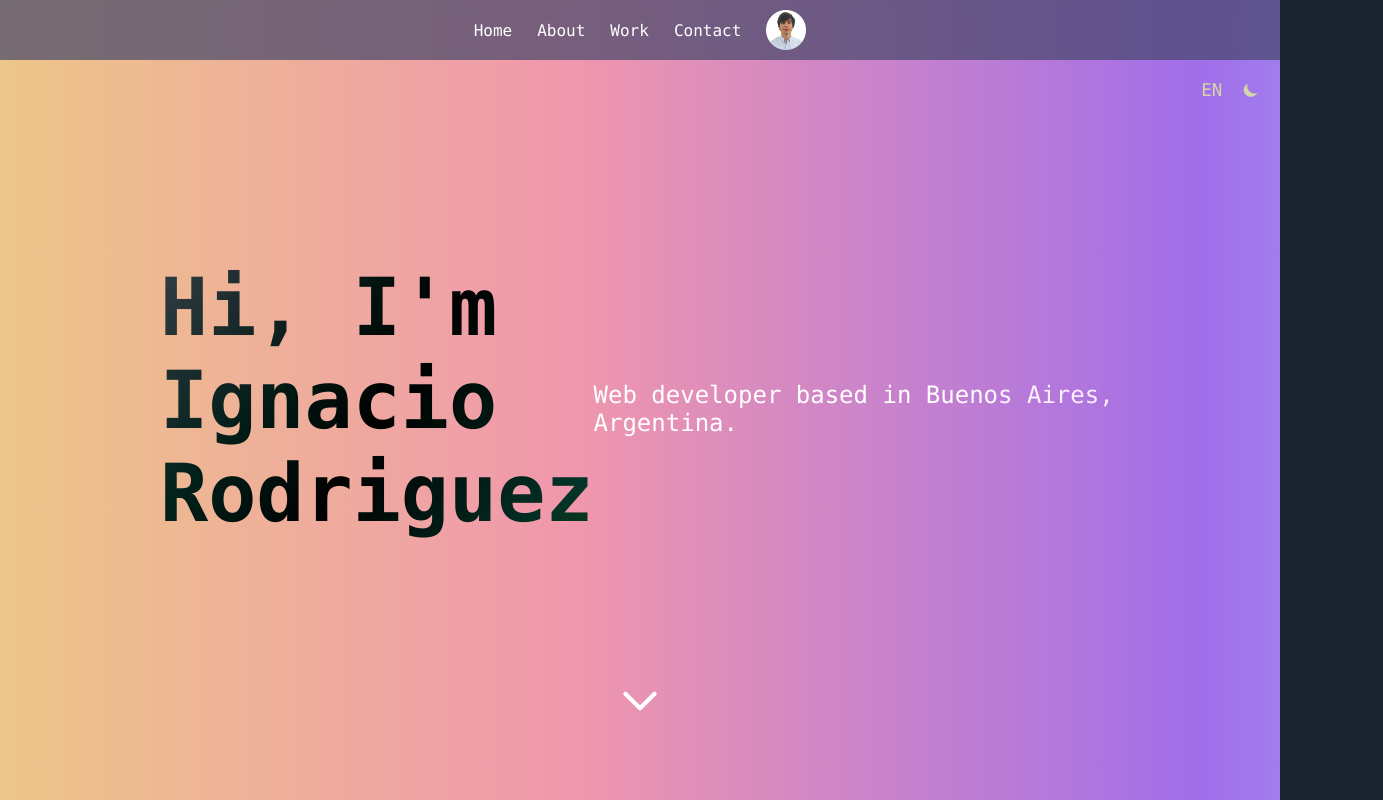
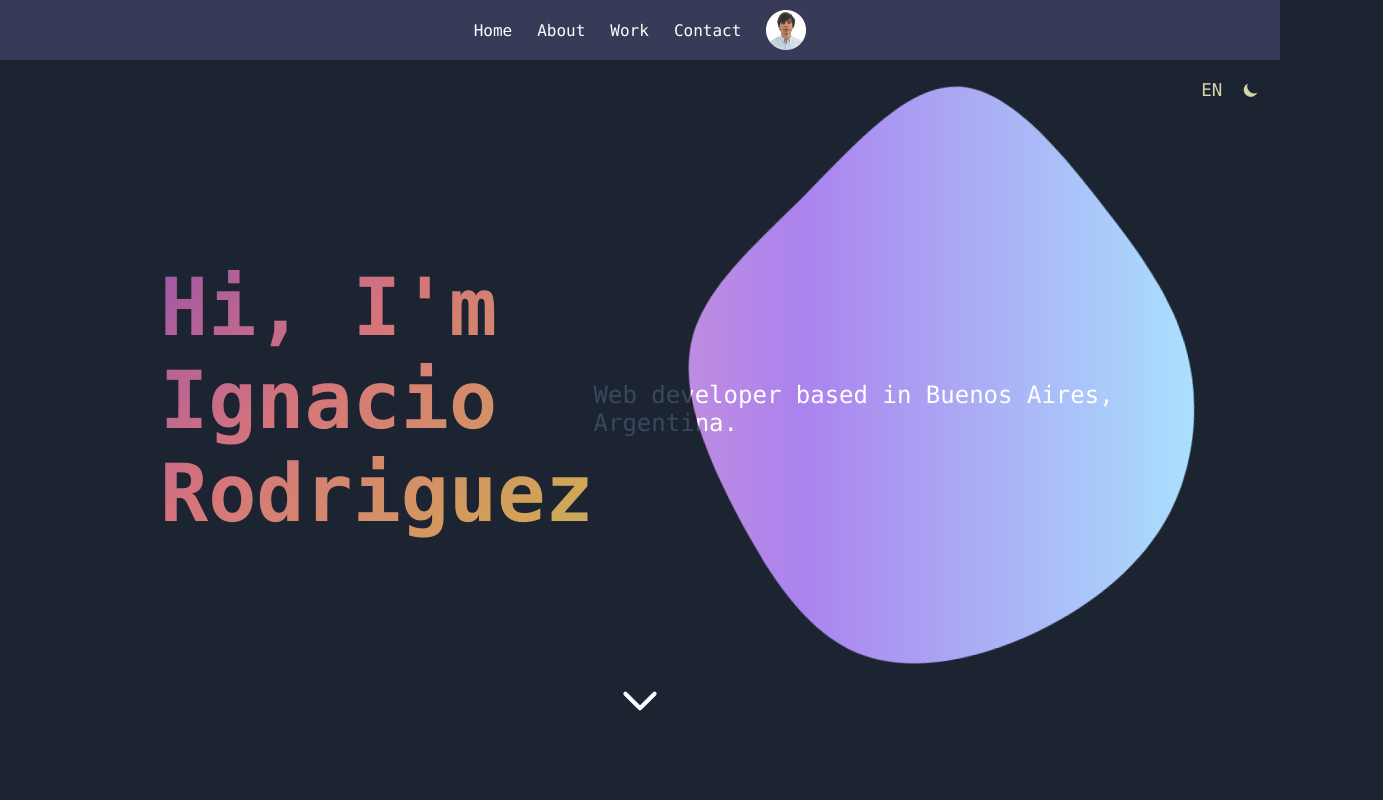
Before and after one commit to IgnacioRodriguez01/IgnacioRodriguez01, a React (Create React App) app in the folder portfolio/: page / in a window 1280 px wide. Shown: the top 800 px of the page, 1383 px wide, since content can reach past the window. Built offline with nearby package versions, Linux system fonts and the light colour scheme; the HTML template or start-up script is replaced by a standard one.

Commit message:
fix: blob for chrome via mix-blend

```diff
--- a/portfolio/src/App.js
+++ b/portfolio/src/App.js
@@ -78,6 +78,14 @@ function App() {
                 </nav>
             </header>
 
+            <div className='front-page-gradient'></div>
+            <div className='front-page-mask-blob'>
+                <svg id='blob' viewBox="0 0 200 200" xmlns="http://www.w3.org/2000/svg">
+                    <path d="M43.8,-51.3C56,-42,64.5,-27.4,69.3,-10.7C74,6,75,25,66.8,38C58.6,51.1,41.2,58.3,23.9,63.9C6.5,69.4,-10.8,73.4,-24,67.8C-37.2,62.2,-46.2,47,-57.3,31.3C-68.5,15.7,-81.8,-0.6,-79.3,-13.9C-76.9,-27.3,-58.8,-37.9,-42.9,-46.5C-27.1,-55.1,-13.5,-61.9,1.1,-63.2C15.8,-64.6,31.6,-60.5,43.8,-51.3Z" transform="translate(100 100)" />
+                </svg>
+            </div>
+            <div className='front-page-color'></div>
+
             <div className='page front-page' id='0'>
                 <nav className='lang-mode'>
                     <a >EN</a>
@@ -95,10 +103,7 @@ function App() {
                     <path strokeLinecap="round" strokeLinejoin="round" d="M19 9l-7 7-7-7" />
                 </svg>
 
-                <div className='front-page-mask'></div>
-                <svg id='blob' viewBox="0 0 200 200" xmlns="http://www.w3.org/2000/svg">
-                    <path d="M43.8,-51.3C56,-42,64.5,-27.4,69.3,-10.7C74,6,75,25,66.8,38C58.6,51.1,41.2,58.3,23.9,63.9C6.5,69.4,-10.8,73.4,-24,67.8C-37.2,62.2,-46.2,47,-57.3,31.3C-68.5,15.7,-81.8,-0.6,-79.3,-13.9C-76.9,-27.3,-58.8,-37.9,-42.9,-46.5C-27.1,-55.1,-13.5,-61.9,1.1,-63.2C15.8,-64.6,31.6,-60.5,43.8,-51.3Z" transform="translate(100 100)" />
-                </svg>
+
             </div>
             {/*
             <div className='title-grad'>
--- a/portfolio/src/index.css
+++ b/portfolio/src/index.css
@@ -26,10 +26,9 @@
 }
 
 body {
-    /* font-family: Consolas; */
     font-family: Consolas, monospace, sans-serif;
-
     background: var(--primary);
+    overflow-x: hidden;
 }
 
 body.light {
@@ -436,71 +435,69 @@ code {
     }
 }
 
-/** Animated blob **/
-#blob{
-    width: 500px;
-    position: absolute;
-    bottom: 0;
-    right: -200vw;
-    animation: blobRotateScale 10s ease 0s infinite normal none;
-    fill: var(--tertiary);
-    z-index: -2;
-}
-.front-page-mask{
+/** Animated blob and 'polarizing' layers **/
+.front-page-color {
     position: absolute;
     top: 0;
     left: 0;
-    width: 150vw;
-    height: 150vh;
+    width: 100vw;
+    height: 100vh;
+
     z-index: -1;
+    background: var(--primary);
+    mix-blend-mode: screen;
+}
+.front-page-mask-blob{
+    position: absolute;
+    top: 0;
+    left: 0;
+    width: 100vw;
+    height: 100vh;
 
+    z-index: -2;
+    background: rgb(0, 0, 0);
+    mix-blend-mode: multiply;
+}
+#blob{
+    position: absolute;
+    bottom: 0;
+    right: 0;
+    width: 500px;
+    animation: blobMoveRot 10s ease 0s infinite normal none;
+
+    z-index: -2;
+    fill: rgb(255, 255, 255);
+}
+.front-page-gradient{
+    position: absolute;
+    top: 0;
+    left: 0;
+    width: 100vw;
+    height: 100vh;
+
+    z-index: -3;
     background: var(--gradient);
-    mask-origin: border-box;
-    mask-position: 75vw 50vh;
-    mask-repeat: no-repeat;
-    animation: blobMove 10s ease 0s infinite normal none;
-    mask-image: element(#blob);
 }
 
-@keyframes blobMove{
-    0% {
-        mask-position: 75vw 50vh;
-    }
-    20% {
-        mask-position: 20vw 7vh;
-    }
-    40% {
-        mask-position: 45vw -20vh;
-    }
-    60% {
-        mask-position: 40vw -10vh;
-    }
-    80% {
-        mask-position: 70vw 20vh;
-    }
-    100% {
-        mask-position: 75vw 50vh;
-    }
-}
-@keyframes blobRotateScale{
+@keyframes blobMoveRot{
     0% {
         transform:  rotate(180deg);
     }
     20% {
         width: 50%;
-        transform:  rotate(30deg);
+        transform:  translate(-60%, -10%) rotate(30deg);
     }
     40% {
         width: 40%;
-        transform:  rotate(90deg);
+        transform:  translate(-50%, -70%) rotate(90deg);
     }
     60% {
         width: 60%;
-        transform:  rotate(70deg);
+        transform:  translate(0%, -10%) rotate(70deg);
     }
     80% {
         width: 50%;
-        transform:  rotate(120deg);
+        transform:  translate(30%, 10%) rotate(120deg);
     }
     100% {
         transform:  rotate(180deg);
```
